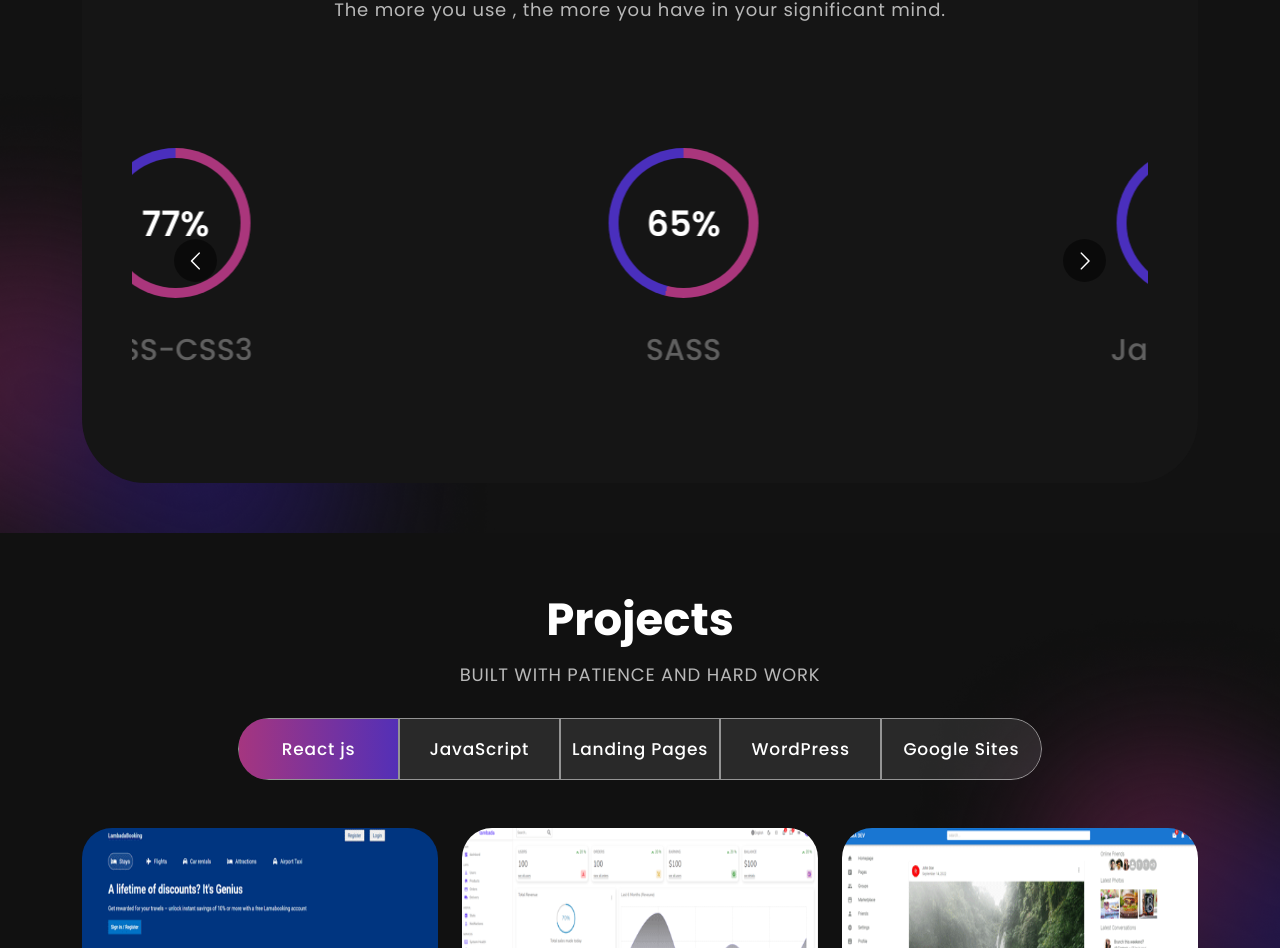
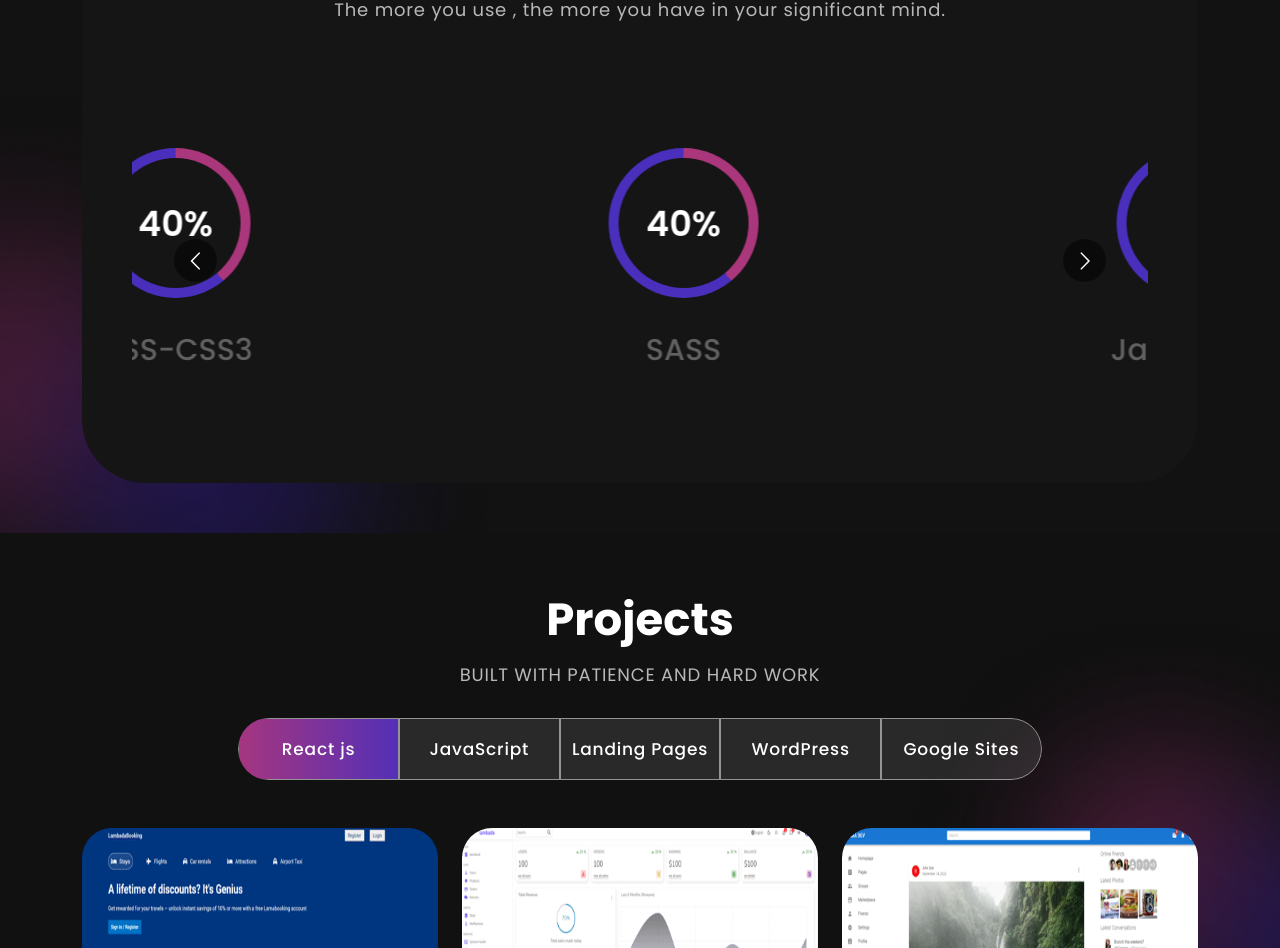
Before and after one commit to abdelrahman252/port, a React (Create React App) app: page / in a window 1280 px wide. Shown: the part 909-1857 px from the top of the page. Built offline with nearby package versions, Linux system fonts and the light colour scheme.

Commit message:
Add files via upload

```diff
--- a/src/components/progress/Progress.jsx
+++ b/src/components/progress/Progress.jsx
@@ -3,28 +3,27 @@ import "./progress.css";
 
 const Progress = ({ endValue, text }) => {
   const [style, setStyle] = useState({});
-  const [donestate, setDoneState] = useState(0);
-  const [degState, setDegstate] = useState(0);
+  const [doneState, setDoneState] = useState(0);
+  const [degState, setDegState] = useState(0);
   const [progressStartValue, setProgressStartValue] = useState(0);
   useEffect(() => {
-    let pro = setInterval(() => {
-      setDoneState(progressStartValue);
-      setDegstate(progressStartValue * 3.6);
-      let newStyle = {
-        background: ` conic-gradient(#AA367C ${degState}deg , #4A2FBD 0deg) `,
-      };
-      setStyle(newStyle);
-      setProgressStartValue((progressStartValue) => progressStartValue + 1);
-    }, 100);
-    if (progressStartValue >= endValue) {
-      clearInterval(pro);
+    setDoneState(progressStartValue);
+    setDegState(progressStartValue * 3.6);
+  }, [progressStartValue]);
+
+  setTimeout(() => {
+    let newStyle = {
+      background: ` conic-gradient(#AA367C ${degState}deg , #4A2FBD 0deg) `,
+    };
+    setStyle(newStyle);
+    if (progressStartValue < endValue) {
+      setProgressStartValue(progressStartValue + 1);
     }
-  });
-
+  }, 100);
   return (
     <div className="counter">
       <div className="circular-progress" style={style}>
-        <span className="progress-value">{donestate}%</span>
+        <span className="progress-value">{doneState}%</span>
       </div>
       <span className="text"> {text} </span>
     </div>
```
